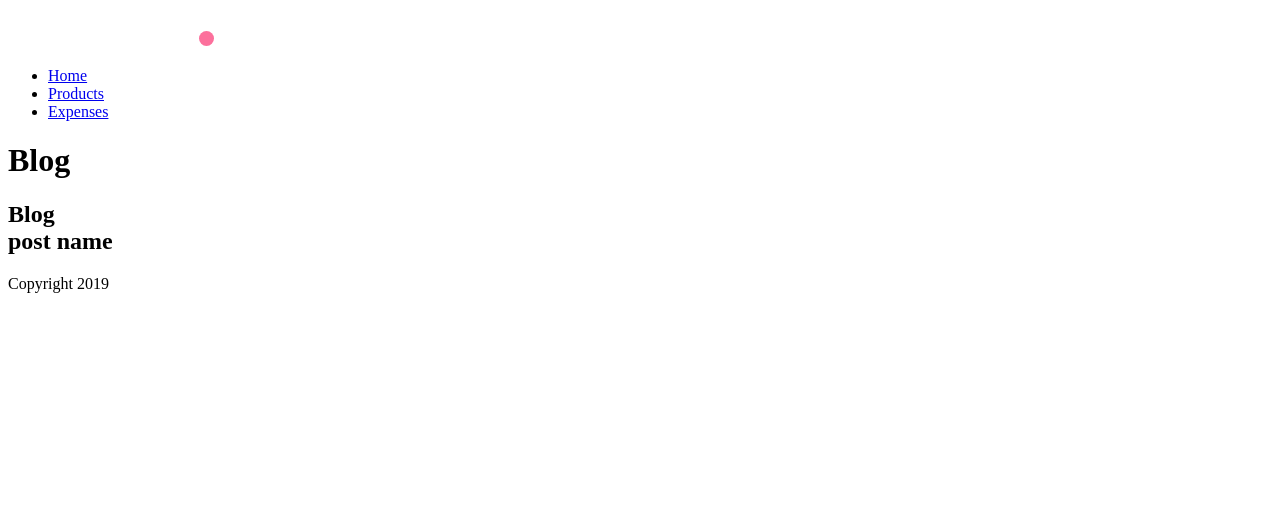
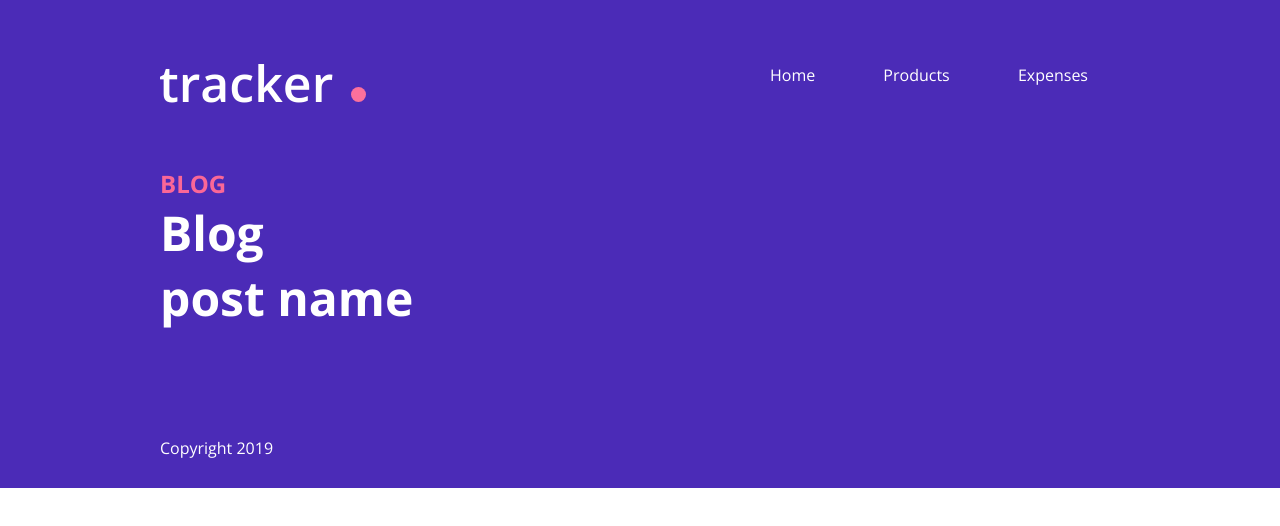
Before and after one commit to akashtig/githubBasics-assn1, a plain HTML site: page index.html in a window 1280 px wide. Drawn offline with nearby package versions, Linux system fonts and the light colour scheme.

Commit message:
Update style.css

```diff
--- a/style.css
+++ b/style.css
@@ -1 +1,75 @@
-hasjhfgk
+@import url('https://fonts.googleapis.com/css?family=Open+Sans:300,300i,400,400i,600,600i,700,700i,800,800i&display=swap');
+
+* {
+    margin: 0;
+    padding: 0;
+    font-family: 'Open Sans', sans-serif;
+}
+
+header {
+    background-color: #4B2BB7;
+    height: 35vh;
+    padding: 4em;
+}
+
+nav {
+    margin: auto;
+   display: flex;
+   justify-content: space-between;
+   width: auto;
+   width: 75vw;
+   color: white;
+}
+
+ul li {
+    text-decoration: none;
+    display: inline;
+    padding: 2rem;
+}
+
+.heading-wrapper {
+    width: 75vw;
+    margin: auto;
+}
+
+h1 {
+    color: #FA6797;
+    text-transform: uppercase;
+    font-size: 1.5rem;
+    margin-top: 4rem;
+}
+
+h2 {
+    color: white;
+    font-size: 3rem;
+}
+
+a {
+    color: white;
+    text-decoration: none;
+}
+
+a:hover {
+    color: #FA6797;
+}
+
+main {
+
+}
+
+footer {
+    background-color: #4B2BB7;
+    height: 10vh;
+    display: flex;
+    left: 0;
+    bottom: 0;
+    width: 100%
+}
+
+
+
+.footer-wrapper {
+    width: 75vw;
+    margin:auto;
+    color: white;
+}
```
